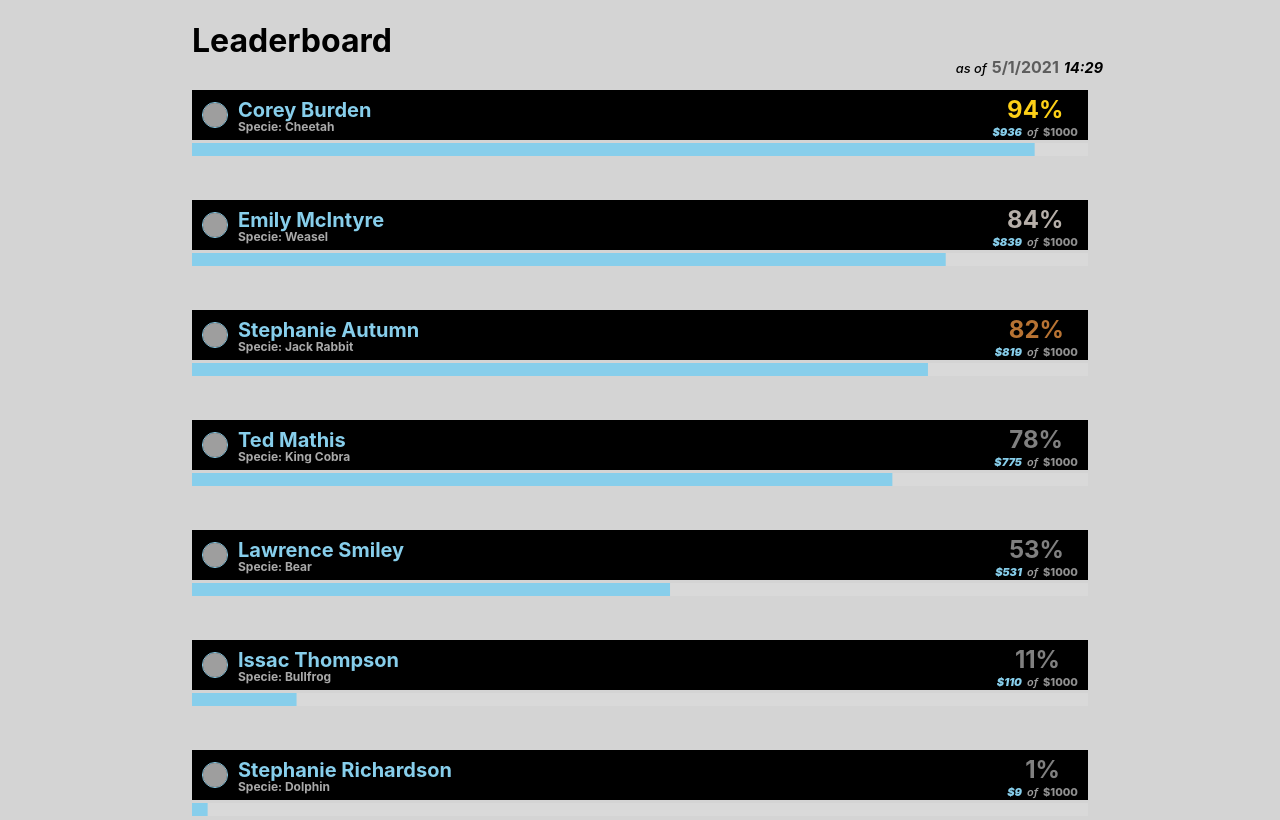
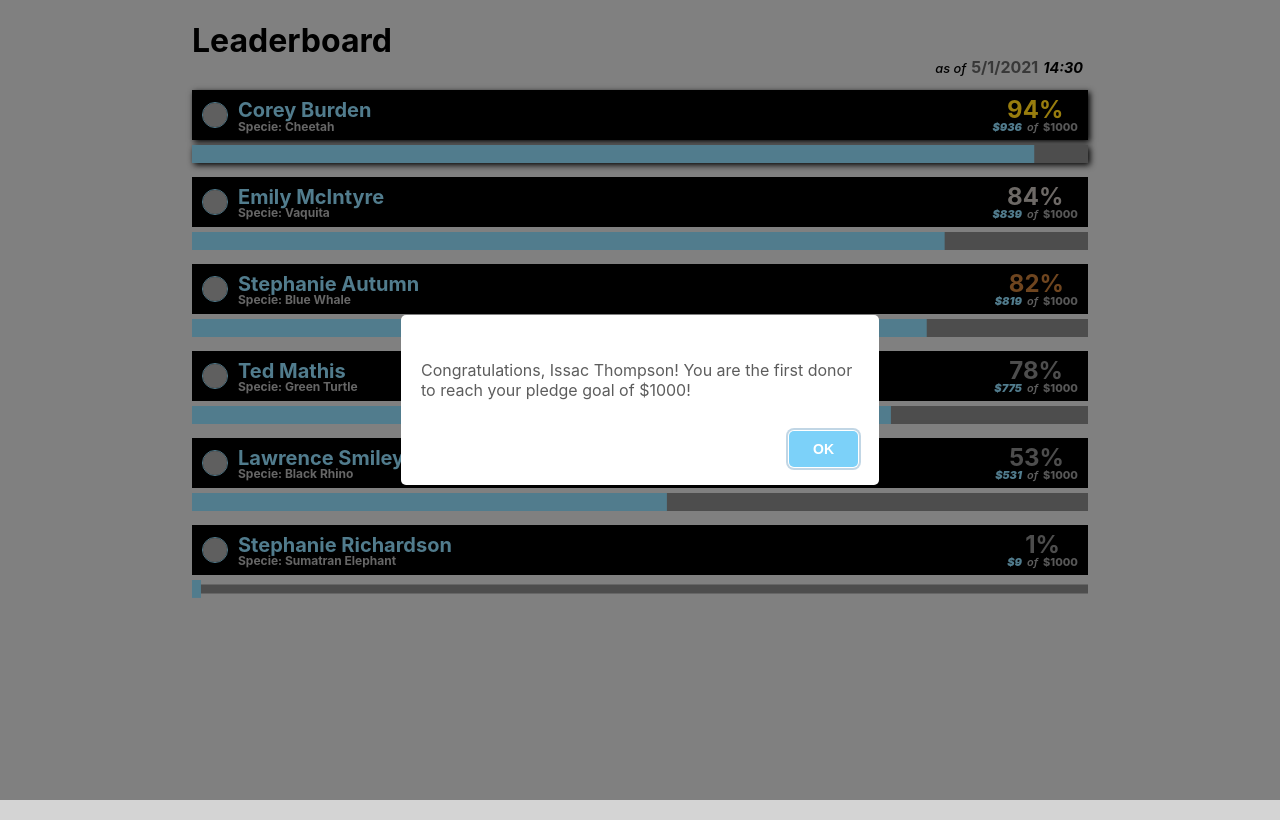
Before and after one commit to corianoharris/react-donation-gamification-board, a React (Create React App) app: page / in a window 1280 px wide. Built offline with nearby package versions, Linux system fonts and the light colour scheme; grey boxes are pictures that could not be loaded.

Commit message:
filtered out winner after 5s

```diff
--- a/src/App.css
+++ b/src/App.css
@@ -11,7 +11,7 @@ body {
   justify-content: center;
   width: 100%;
   height: auto;
-  margin-bottom: 40px;
+  margin-bottom: 10px;
 }
 
 
@@ -21,7 +21,7 @@ body {
   width: 100%;
   height: 30px;
   padding: 10px 0;
-  margin: 0 auto;
+  margin: 0 auto 5px auto;
   background: black;
   color: skyblue;
 }
@@ -89,7 +89,7 @@ body {
 .progressBar {
   position: relative;
   bottom: 0;
- right: 0;
+  right: 0;
 }
 
 
@@ -108,7 +108,7 @@ body {
   justify-content: center;
   align-items: center;
   gap: 10px;
-  margin-top: -30px;
+  margin-top: -35px;
   font-style:oblique;
   color: skyblue;
   font-size: 11px;
@@ -145,8 +145,6 @@ body {
 }
 
 .date {
-  position: relative;
-  right: -20px;
   display: flex;
   align-items: baseline;
   justify-content: flex-end;
@@ -180,6 +178,10 @@ body {
 
 @media only screen and (max-width: 640px) {
 
+  body {
+    width: 90%;
+  }
+
   .header {
     text-align: center;
     margin-bottom: -10px;
@@ -203,7 +205,7 @@ body {
 
    .donation__container {
     margin-top: -20px;
-    margin-right: 5px;
+    margin-right: 10px;
    }
 
    .percentage {
@@ -218,6 +220,10 @@ body {
     display: none;
   }
 
+  .date {
+    justify-content: center;
+  }
+
 }
 
 @media only screen and (min-width: 641px) and (max-width: 960px) {
@@ -227,7 +233,7 @@ body {
   } */
 
   .parent {
-    margin-bottom: 25px;
+    margin-bottom: 10px;
   }
   .donor__name {
     font-size: 1rem;
--- a/src/Donor.js
+++ b/src/Donor.js
@@ -1,30 +1,75 @@
-import React, {useEffect} from 'react'
+import React, {useEffect, useMemo, useState} from 'react'
 import data from "./data";
 import ReactList from 'react-list';
 import alert from "sweetalert";
 import {Line} from 'rc-progress';
 
+
+
+
+
+
+
 const Donor = () => {
+  const [list, setList ] = useState(data);
+  const percentageTop3colors = () => {
+    const progress = document.querySelectorAll(".progressBar");
+  const topThreePlaces = document.querySelectorAll(".donor__container");
+    const percentage = document.querySelectorAll(".percentage");
 
-  const percentageTop3colors = () => {
-  const percentage = document.querySelectorAll(".percentage");
-  percentage[0].style.color = "#fdd017";
-  percentage[1].style.color = "#b6afa9";
-  percentage[2].style.color = "#b87333";
+    console.log(progress);
+
+    topThreePlaces[0].style.boxShadow = "2px 2px 6px black";
+
+    percentage[0].style.color = "#fdd017";
+    percentage[1].style.color = "#b6afa9";
+    percentage[2].style.color = "#b87333";
+
+    progress[0].style.boxShadow = "2px 2px 6px black";
   }
 
 
-  const winner = (donor) => {
-    if(donor.current_donation_amount === 1000) {
-    alert(`Congartulations, ${donor.name}! You have reached your pledge goal of $1000!`);
-  }};
+
+  // Memoization
+  const header = ['Leaderboard'];
+  const title = useMemo(() => header[0]);
+
+
+  const reachDonationGoal =(donor) => {
+      if(donor.current_donation_amount === 1000) {
+
+        alert(`Congratulations, ${donor.name}! You are the first donor to reach your pledge goal of $1000!`);
+
+       setTimeout(() => {
+        removeDonor();
+         console.log(`${donor.name} is removed`);
+       }, 5000);
+      }
+
+
+  };
+
+  const removeDonor = (item)  => {
+    console.log(item);
+    const newList = list.filter((item) => item.current_donation_amount !==  1000);
+    console.log("New List", newList)
+    setList(newList);
+  }
+
+
+
+
+
+
+
 
   const todayDate = new Date().toLocaleDateString();
   const today = new Date();
-  const time = today.getHours() + ":" + today.getMinutes();
-  if(today.getMinutes() < 10) {
-    document.getElementsByClassName('today__time').innerHTML = "0" + today.getMinutes();
-  }
+  const hour = ('0'+today.getHours()).slice(-2)
+  const mins = ('0'+today.getMinutes()).slice(-2);
+  const time = hour + ":" + mins;
+  document.getElementsByClassName('today__time').innerText = time;
+
 
  setTimeout(() => {
   window.location.reload(renderItems(), time);
@@ -35,9 +80,9 @@ const Donor = () => {
  const renderItems = () => {
 
   return (
-    data.map((donor, index, time) => (
+    list.map((donor, index, time) => (
       donor.percentage = Math.floor(Math.abs(donor.current_donation_amount/donor.donation_goal_amount).toFixed(2) * 100),
-      winner(donor),
+      reachDonationGoal(donor),
       <>
       <div className="parent">
       <div className="donor__container" key={index}>
@@ -57,7 +102,16 @@ const Donor = () => {
       </div>
     </div>
     </div>
-    <Line className="progressBar" percent={donor.percentage} strokeWidth="1.5" strokeColor="skyblue" trailWidth="100"strokeLinecap="square"/>
+    <Line className="progressBar"
+        percent={donor.percentage}
+        strokeWidth="2"
+        strokeColor="skyblue"
+        trailColor = "grey"
+        trailWidth={donor.percentage}
+        strokeLinecap="butt"
+        gapPosition="bottom"
+
+        />
     </div>
     </>
   ))
@@ -72,8 +126,9 @@ useEffect(()=> {
 }, []);
 
 return (
-  <div>
-    <h1 className="header">Leaderboard</h1>
+
+  <div class="header-container">
+    <h1 className="header">{title}</h1>
       <div className="date">
         <p className="date__text"> as of </p>
       <h5 className ="today__date">{todayDate}</h5>
@@ -83,7 +138,7 @@ return (
         itemRenderer={renderItems}
         length={1}
         type="uniform"
-        minSize={5}
+        minSize={1}
         pageSize={6}
       />
   </div>
--- a/src/data.js
+++ b/src/data.js
@@ -10,7 +10,7 @@ const data = [{
 {
   img: "https://randomuser.me/api/portraits/men/21.jpg",
   name: "Lawrence Smiley",
-  specie: "Bear",
+  specie: "Black Rhino",
   percentage: 0,
   current_donation_amount: Math.floor(Math.abs(Math.random() * 1000 - 0)),
   donation_goal_amount: 1000,
@@ -18,7 +18,7 @@ const data = [{
 {
   img: "https://randomuser.me/api/portraits/women/24.jpg",
   name: "Stephanie Richardson",
-  specie: "Dolphin",
+  specie: "Sumatran Elephant",
   percentage: 0,
   current_donation_amount: Math.floor(Math.abs(Math.random() * 1000 - 0)),
   donation_goal_amount: 1000,
@@ -26,7 +26,7 @@ const data = [{
 {
   img: "https://randomuser.me/api/portraits/women/9.jpg",
   name: "Emily McIntyre",
-  specie: "Weasel",
+  specie: "Vaquita",
   percentage: 0,
   current_donation_amount: Math.floor(Math.abs(Math.random() * 1000 - 0)),
   donation_goal_amount: 1000,
@@ -34,7 +34,7 @@ const data = [{
 {
   img: "https://randomuser.me/api/portraits/women/12.jpg",
   name: "Stephanie Autumn",
-  specie: "Jack Rabbit",
+  specie: "Blue Whale",
   percentage: 0,
   current_donation_amount: Math.floor(Math.abs(Math.random() * 1000 - 0)),
   donation_goal_amount: 1000,
@@ -42,7 +42,7 @@ const data = [{
 {
   img: "https://randomuser.me/api/portraits/men/9.jpg",
   name: "Ted Mathis",
-  specie: "King Cobra",
+  specie: "Green Turtle",
   percentage: 0,
   current_donation_amount: Math.floor(Math.abs(Math.random() * 1000 - 0)),
   donation_goal_amount: 1000,
@@ -50,9 +50,9 @@ const data = [{
 {
   img: "https://randomuser.me/api/portraits/men/7.jpg",
   name: "Issac Thompson",
-  specie: "Bullfrog",
+  specie: "Sei Whale",
   percentage: 0,
-  current_donation_amount: Math.floor(Math.abs(Math.random() * 1000 - 0)),
+  current_donation_amount: 1000,
   donation_goal_amount: 1000,
 }
 ]
```
